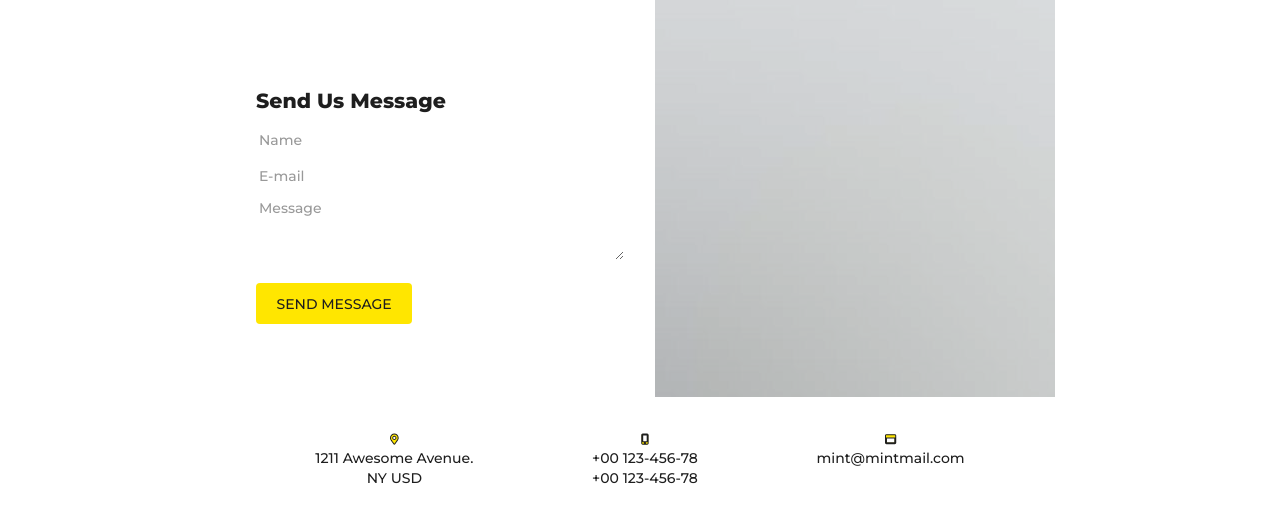
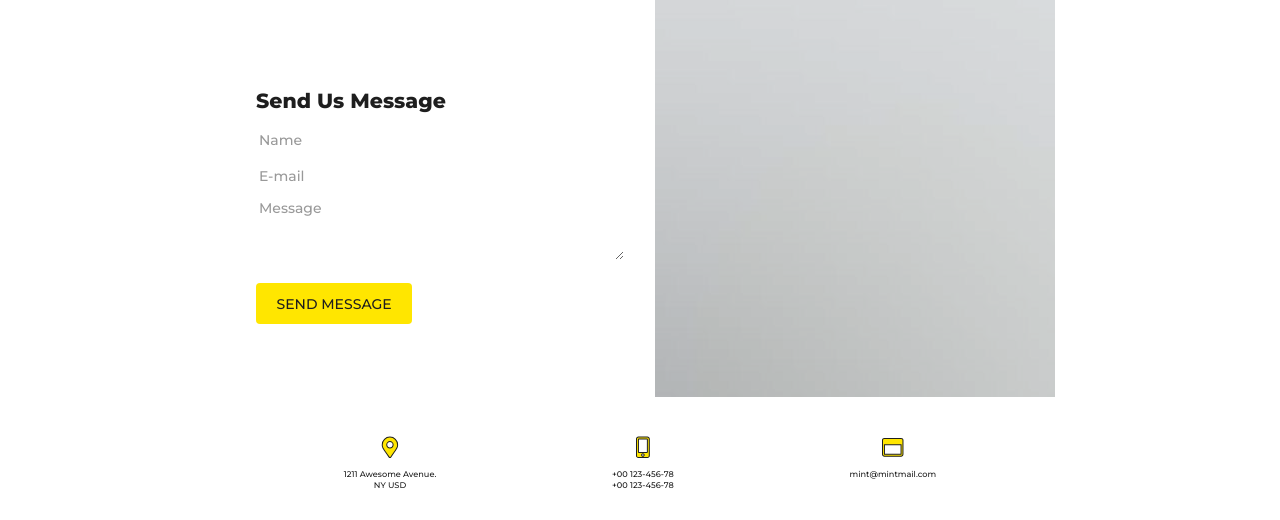
Before and after one commit to klarenzia/display-none, a website: page home.html in a window 1280 px wide. Shown: the part 6717-7237 px from the top of the page. Drawn offline with Linux system fonts and the light colour scheme.

Commit message:
Adjusting social

```diff
--- a/scss/style.scss
+++ b/scss/style.scss
@@ -373,10 +373,12 @@ img {
   margin: 2rem auto;
   float: none;
   span{
-    padding:1rem;
     margin: 0 auto;
+    font-size: $font-12;
+    padding: 1rem;
     .icon{
-      font-size: $font-15;
+      font-size: $font-30;
+      margin: 1rem;
       color: $brand-primary;
       -webkit-text-stroke: 1px $brand-black;
     }
@@ -389,7 +391,7 @@ img {
   float: none;
   span{
   padding: 2rem;
-  font-size: $font-15;
+  font-size: $font-30;
 }
 }
 
```
Also changed, not shown: css/style.min.css.
